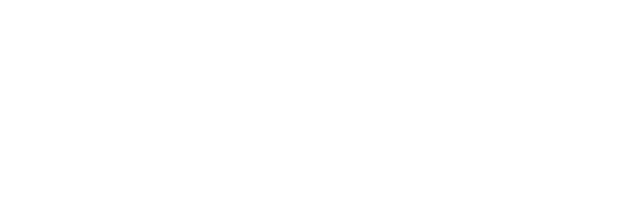
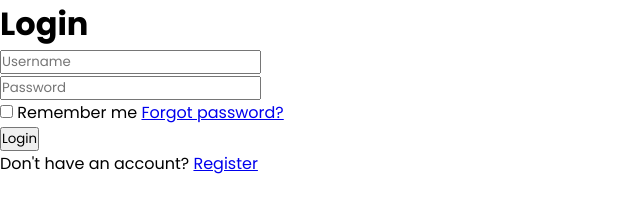
Before and after one commit to lee-espiritu/Login-form, a plain HTML site: page index.html in a window 1280 px wide. Shown: the whole page, without its empty margins (0-640 px from the left). Drawn offline with nearby package versions, Linux system fonts and the light colour scheme.

Commit message:
Form basics

```diff
--- a/index.html
+++ b/index.html
@@ -11,7 +11,30 @@
         <link rel="stylesheet" href="style.css">
         <link href='https://unpkg.com/boxicons@2.1.4/css/boxicons.min.css' rel='stylesheet'>
     </head>
+        <div class="wrapper">
+            <form action="">
+                <h1>Login</h1>
 
+                <div class="input-box">
+                    <input type="text" placeholder="Username" required>
+                </div>
+
+                <div class="input-box">
+                    <input type="password" placeholder="Password" required>
+                </div>
+
+                <div class="remember-forgot">
+                    <label><input type="checkbox"> Remember me</label>
+                    <a href="#">Forgot password?</a>
+                </div>
+
+                <button type="submit" class="btn">Login</button>
+
+                <div class="register-link">
+                    <p>Don't have an account? <a href="#">Register</a></p>
+                </div>
+            </form>
+        </div>
     <body>
     </body>
 </html>
```
